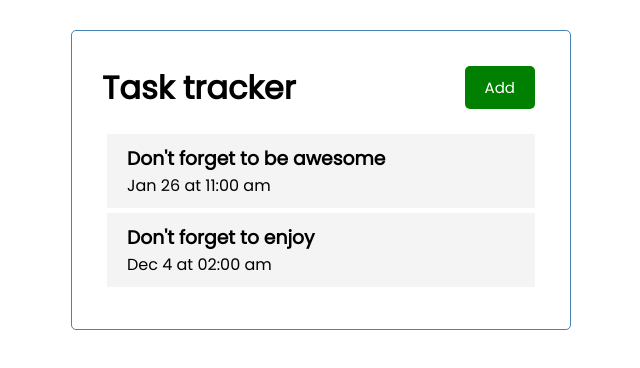
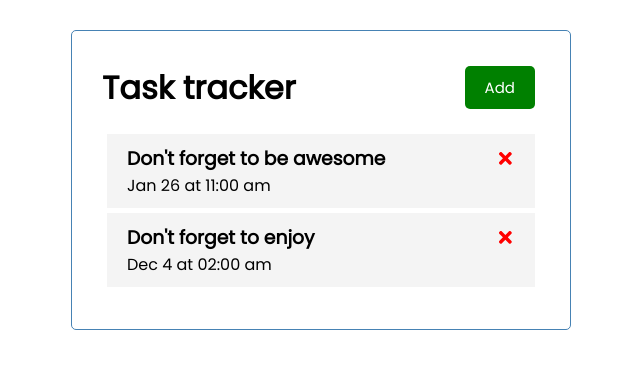
Before and after one commit to DanielaVelasquez/task-tracker, a React (Create React App) app: page / in a window 1280 px wide. Shown: the top 368 px of the page, without its empty margins (319-959 px from the left). Built offline with nearby package versions, Linux system fonts and the light colour scheme; the HTML template or start-up script is replaced by a standard one.

Commit message:
Styling task component

```diff
--- a/src/components/Task.js
+++ b/src/components/Task.js
@@ -1,7 +1,9 @@
+import {FaTimes} from 'react-icons/fa'
+
 const Task = ({task}) => {
 	return (
 		<div className='task'>
-			<h3>{task.text}</h3>
+			<h3>{task.text} <FaTimes style={{ color: 'red', cursor: 'pointer'}}/></h3>
 			<p>{task.day}</p>
 		</div>
 	)
```
